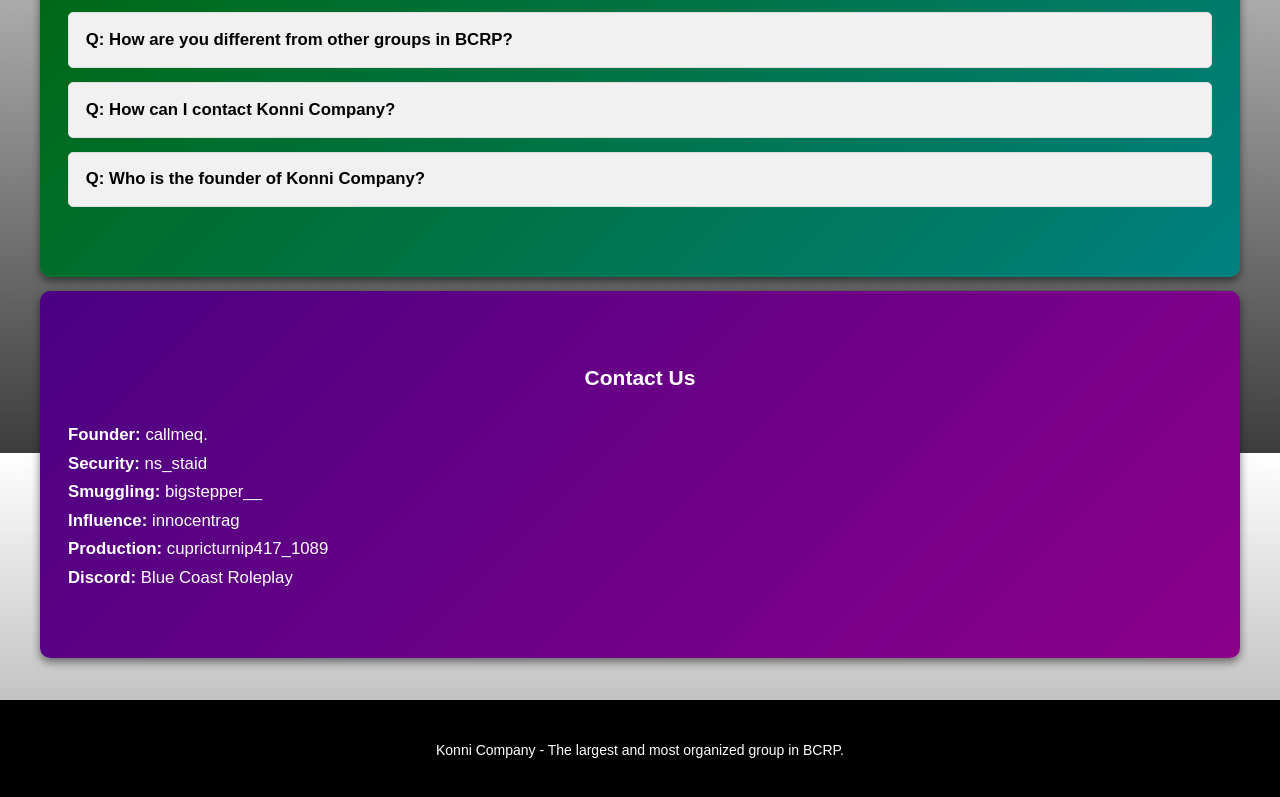
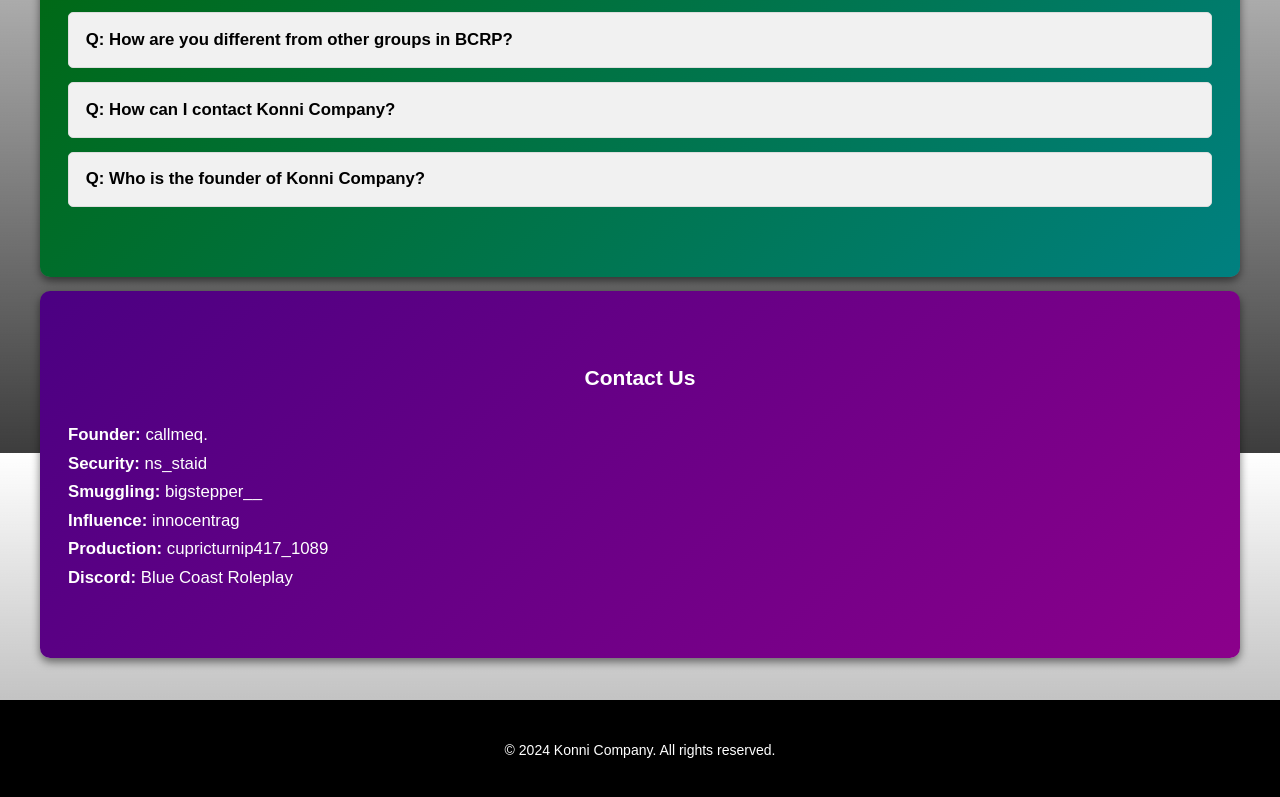
Before and after one commit to Konni-Company/konni-company.github.io, a plain HTML site: page index.html in a window 1280 px wide. Shown: the part 1147-1944 px from the top of the page. Drawn offline with Linux system fonts and the light colour scheme.

Commit message:
Update index.html

```diff
--- a/index.html
+++ b/index.html
@@ -146,7 +146,7 @@
         </div>
     </div>
     <footer>
-        <p>Konni Company - The largest and most organized group in BCRP.</p>
+        <p>© 2024 Konni Company. All rights reserved.</p>
     </footer>
     <script src="script.js"></script>
 </body>
```
